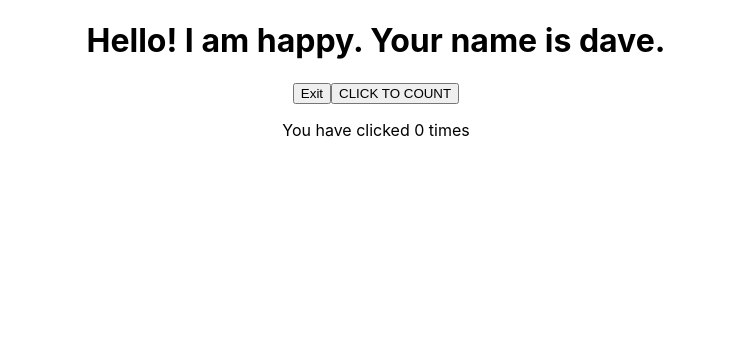
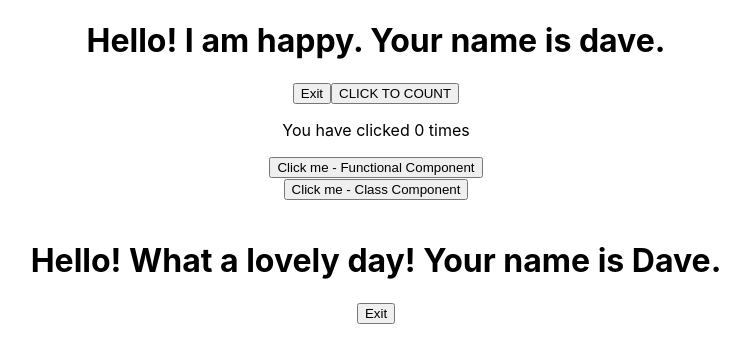
Before and after one commit to andrewcargill/gitpod-react, a React (Create React App) app in the folder my-app/: page / in a window 1280 px wide. Shown: the top 362 px of the page, without its empty margins (264-1014 px from the left). Built offline with nearby package versions, Linux system fonts and the light colour scheme.

Commit message:
binding event handlers

```diff
--- a/my-app/src/App.js
+++ b/my-app/src/App.js
@@ -1,14 +1,20 @@
 import logo from './logo.svg';
 import './App.css';
 import StatefulGreetingWithPrevState from './components/StatefulGreetingWithPrevState';
+import EventsFunctional from './components/EventsFunctional';
+import EventsClass from './components/EventsClass';
+import EventBinding from './components/EventBinding';
 
 function App() {
   return (
     <div className="App">
       <StatefulGreetingWithPrevState greeting="I am happy" name="dave" />
+      <EventsFunctional />
+      <EventsClass />
+      <br />
+      <EventBinding greeting="What a lovely day!" name="Dave"/>
     </div>
   );
 }
 
 export default App;
-0
--- /dev/null
+++ b/my-app/src/components/EventBinding.js
@@ -0,0 +1,41 @@
+import React from "react";
+
+class EventBinding extends React.Component {
+
+    constructor(props){
+        super(props);
+        this.state ={
+            introduction: "Hello!",
+            buttonText: "Exit",
+        };
+    }
+
+    // handleClick() {
+    //     this.setState({
+    //         introduction: "Goodbye!",
+    //         buttonText: "Enter",
+    //     });
+    // }
+
+    handleClick = () => {
+        this.setState({
+            introduction: "Goodbye!",
+            buttonText: "Enter",
+        });
+        console.log(this)
+    }
+
+    render() {
+    return (
+        <div>
+            <h1>{this.state.introduction} {this.props.greeting} Your name is {this.props.name}.</h1>
+            {/*one way to bind the event
+            {/* <button onClick={() => this.handleClick()} >{this.state.buttonText }</button> */}
+             {/* <button onClick={this.handleClick.bind(this)} >{this.state.buttonText }</button> */}
+            <button onClick={this.handleClick} >{this.state.buttonText }</button>
+        </div>
+    )
+}
+}
+
+export default EventBinding;
--- /dev/null
+++ b/my-app/src/components/EventsClass.js
@@ -0,0 +1,18 @@
+import React, { Component } from "react";
+
+export class EventsClass extends Component {
+    clickHandler() {
+        console.log("Class Button Clicked")
+    }
+
+  render () {
+    return (
+        <div>
+            <button onClick={this.clickHandler}>Click me - Class Component</button>
+        </div>
+    )
+  }
+
+}
+
+export default EventsClass;
--- /dev/null
+++ b/my-app/src/components/EventsFunctional.js
@@ -0,0 +1,15 @@
+import React from 'react'
+
+function EventsFunctional() {
+    function clickHandler(){
+        console.log("clicked the functional button")
+    }
+
+    return (
+        <div>
+            <button onClick={clickHandler}>Click me - Functional Component</button>
+        </div>
+    )
+}
+
+export default EventsFunctional
--- a/my-app/src/components/StatefulGreetingWithPrevState.js
+++ b/my-app/src/components/StatefulGreetingWithPrevState.js
@@ -26,7 +26,7 @@
     //     console.log('------------old state', this.state.buttonText);
     // }
 
-    handClick() {
+    handleClick() {
         this.setState((prevState, prevProps) => {
             console.log('prev state:', prevState)
             console.log('prev props:', prevProps)
```
Also changed, not shown: my-app/src/components/ES7Snippets.js (added, +44 -0 lines).
